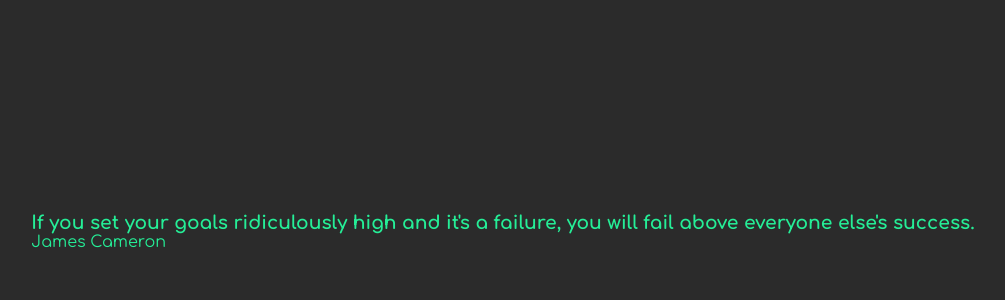
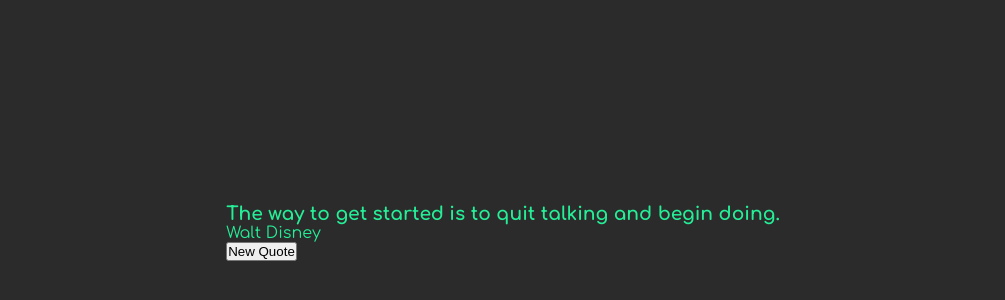
Before and after one commit to pauloo0/react-quotes, a React (Vite) app: page / in a window 1280 px wide. Shown: the part 168-468 px from the top of the page, without its empty margins (137-1142 px from the left). Built offline with nearby package versions, Linux system fonts and the light colour scheme.

Commit message:
Added button to generate a new quote

```diff
--- a/src/components/Quote.tsx
+++ b/src/components/Quote.tsx
@@ -7,17 +7,24 @@
     author: '',
   })
 
-  useEffect(() => {
+  const generateQuote = () => {
     const i = Math.floor(Math.random() * quotes.length)
 
     setQuote({ quote: quotes[i].phrase, author: quotes[i].author })
-  }, [])
+  }
+
+  useEffect(() => generateQuote, [])
 
   return (
-    <div className='quote-container'>
-      <h3 className='quote'>{quote.quote}</h3>
-      <p className='author'>{quote.author}</p>
-    </div>
+    <>
+      <div className='quote-container'>
+        <h3 className='quote'>{quote.quote}</h3>
+        <p className='author'>{quote.author}</p>
+      </div>
+      <button type='button' onClick={generateQuote}>
+        New Quote
+      </button>
+    </>
   )
 }
 
```
